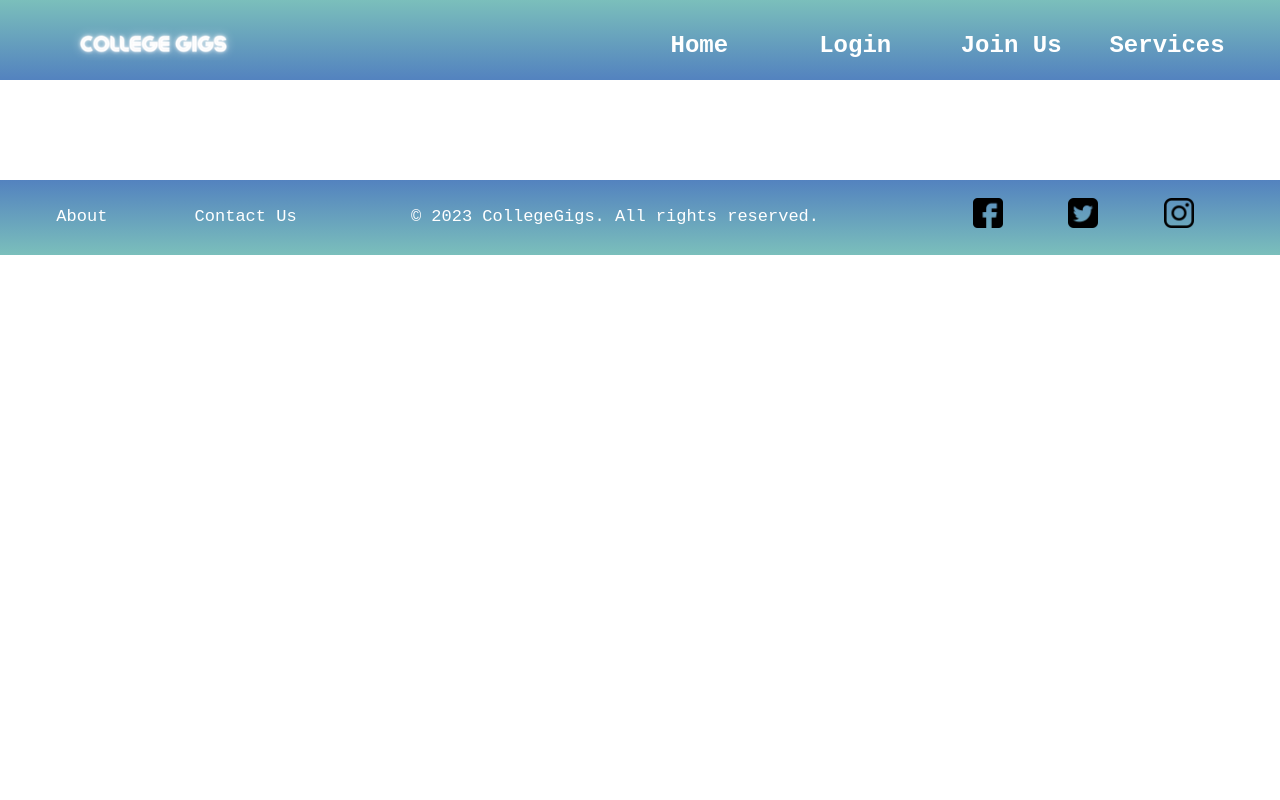
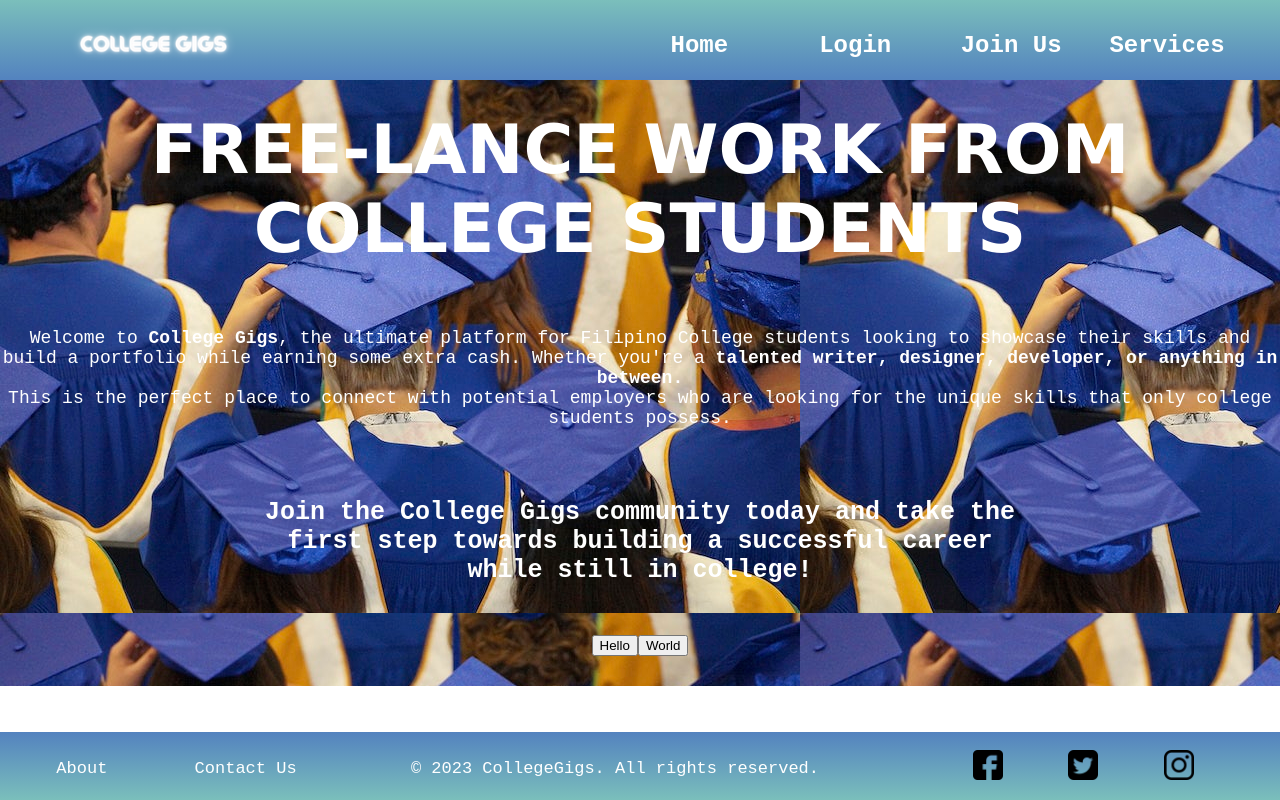
Before and after one commit to fynn07/college-gigs, a React (Create React App) app: page / in a window 1280 px wide. Built offline with nearby package versions, Linux system fonts and the light colour scheme.

Commit message:
Fixed footer. Added skeleton for landing page

```diff
--- a/src/App.css
+++ b/src/App.css
@@ -9,3 +9,8 @@ body{
   padding: 0;
   margin: 0;
 }
+.footer{
+
+  display: flex;
+  flex-direction: column;
+}
--- a/src/App.js
+++ b/src/App.js
@@ -24,7 +24,9 @@ function App() {
           <Route exact path='/About' component={About}/>
           <Route exact path='/Contact' component={Contact}/>
           </Switch>
+          <div className="footer">
             <Footer/>
+          </div>
         </Router>
 
     </div>
--- a/src/pages/home.js
+++ b/src/pages/home.js
@@ -1,4 +1,5 @@
 import React from 'react';
+import {Link} from 'react-router-dom';
 import Bg from '../components/resources/background.jpg';
 import '../styles/home.css'
 function home() {
@@ -6,6 +7,28 @@ function home() {
     <div className='home'>
       <div className='headerContainer' style={{backgroundImage: `url(${Bg})`}}>
         <div className='content'>
+          <div className='header'>
+            <h1>FREE-LANCE WORK FROM <br/> COLLEGE STUDENTS</h1>
+          </div>
+
+          <div className='child-one'>
+            <p>Welcome to <strong>College Gigs</strong>, the ultimate platform for Filipino College students
+              looking to showcase their skills and build a portfolio  while earning some extra cash.
+              Whether you're a <strong>talented writer, designer, developer, or anything in between.</strong> <br/>
+              This is the perfect place to connect with potential employers who are looking for the unique skills that
+              only college students possess.
+            </p>
+          </div>
+          <div className='child-two'>
+            <p><strong>Join the College Gigs community today and take the <br/>
+                      first step towards building a successful career <br/>
+                      while still in college!
+              </strong></p>
+          </div>
+          <div className ='child-three'>
+              <a href='https://www.discord.com'><button>Hello</button></a>
+              <Link to='/Services'><button>World</button></Link>
+          </div>
 
         </div>
       </div>
--- a/src/styles/footer.css
+++ b/src/styles/footer.css
@@ -1,9 +1,11 @@
 .container{
     display: flex;
-    height: 75px;
     background-image: linear-gradient(rgba(111, 174, 255, 0.75), rgba(164, 255, 250, 0.75));
     background-color: black;
     justify-content: space-between;
+    position: fixed;
+    bottom: 0;
+    width: 100%;
 }
 .container *{
     flex: 1;
--- a/src/styles/home.css
+++ b/src/styles/home.css
@@ -1,9 +1,32 @@
+
 .content{
     width: 100%;
     text-align: center;
     color: #fff;
+}
+.header h1, .child-one p, .child-two p, .child-three{
+    margin: 0;
+    padding: 0;
+}
+.child-one{
+    padding-bottom: 70px;
+    font-size: 18px;
+    font-family: 'Courier New', Courier, monospace;
+}
 
+.child-two{
+    padding-bottom: 50px;
+    font-family: 'Courier New', Courier, monospace;
+    font-size: 25px;
 }
-.home{
-    height: 100px;
+
+.child-three{
+    padding-bottom: 30px;
 }
+
+.header{
+    padding-top: 30px;
+    padding-bottom: 60px;
+    font-size: 34px;
+    font-family: 'Lucida Sans', 'Lucida Sans Regular', 'Lucida Grande', 'Lucida Sans Unicode', Geneva, Verdana, sans-serif;
+}
```
Lines whose indentation alone changed are shown as unchanged.
